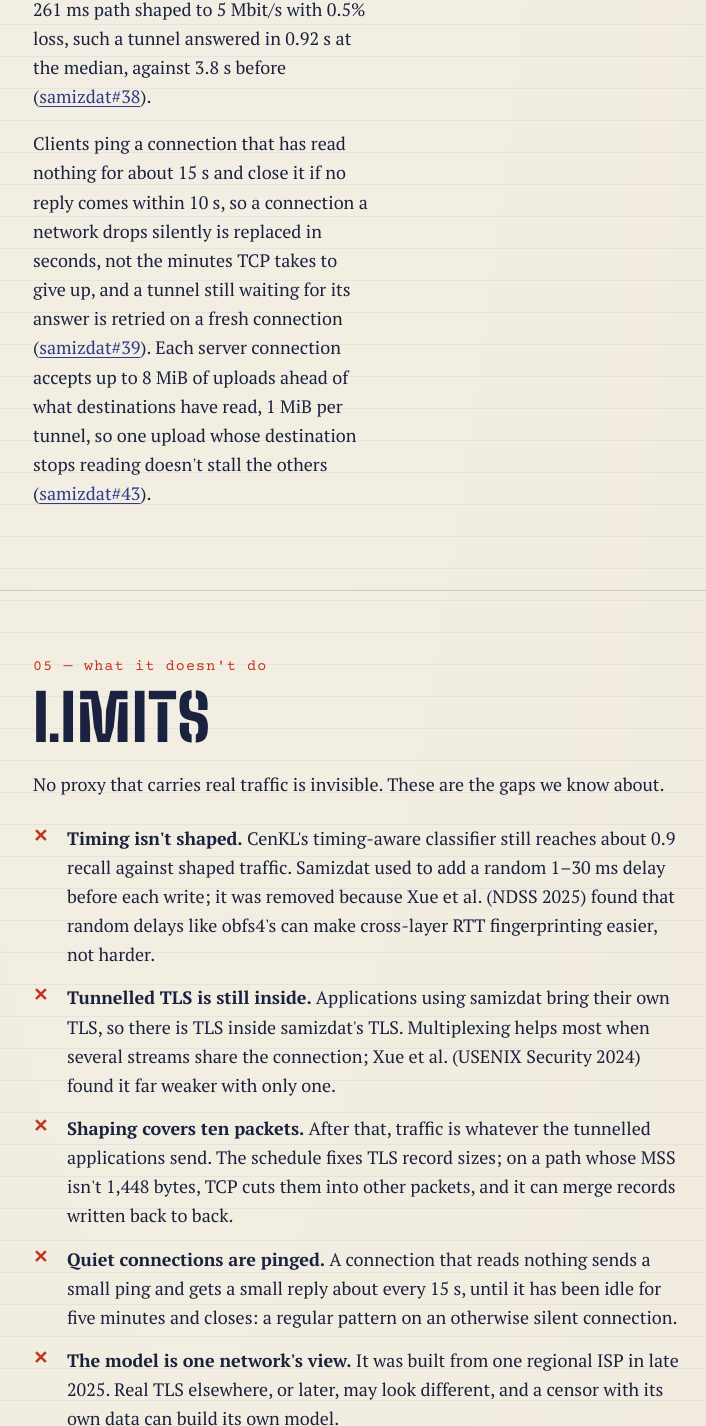
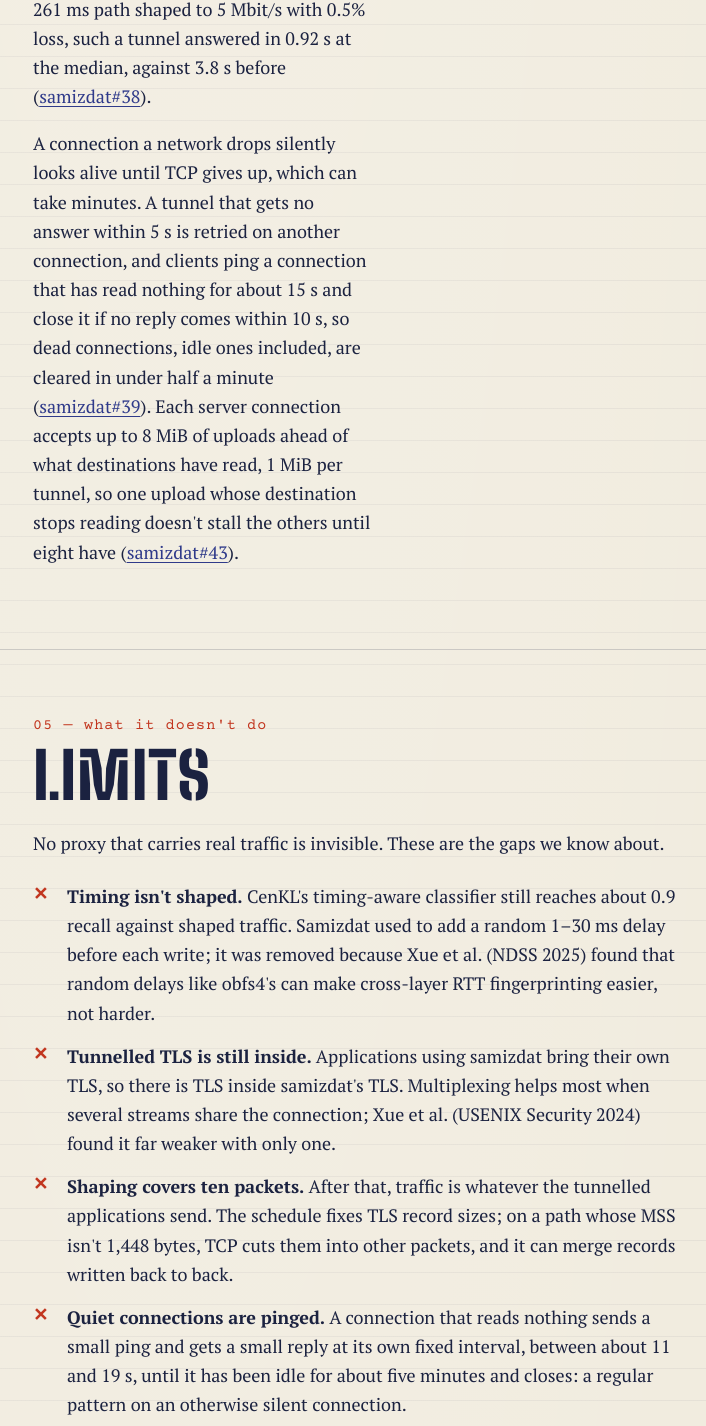
Before and after one commit to getlantern/samizdat-site, a plain HTML site: page index.html in a window 1280 px wide. Shown: the part 7240-8666 px from the top of the page, without its empty margins (63-769 px from the left). Drawn offline with Linux system fonts and the light colour scheme.

Commit message:
Retries come from the 5 s answer timeout; pings clear idle connections; isolation holds until eight uploads stall
Co-Authored-By: Claude Opus 5.5 <noreply@anthropic.com>

```diff
--- a/index.html
+++ b/index.html
@@ -667,7 +667,7 @@ footer .wrap { display: flex; justify-content: space-between; gap: 16px; flex-wr
         <h3><span class="num">D</span>One connection, many streams</h3>
         <p>Every proxied connection is an HTTP/2 CONNECT stream on a long-lived TLS connection that carries up to 100 of them, so a censor counting TLS connections to an address sees few. Servers run samizdat's own lean HTTP/2 server, which batches frames into fewer TLS records and system calls: 66–90% less server CPU per gigabyte downloaded than Go's standard one in benchmarks, with the same frames on the wire.</p>
         <p>The streams take turns. Each one's data waits in its own queue, the server sends about 16&nbsp;KiB from each in turn, and it keeps most unsent data out of the kernel, where nothing could reorder it. A new tunnel opened while a download runs waits behind the write under way and one turn, not the whole download. On a real 261&nbsp;ms path shaped to 5&nbsp;Mbit/s with 0.5% loss, such a tunnel answered in 0.92&nbsp;s at the median, against 3.8&nbsp;s before (<a href="https://github.com/getlantern/samizdat/pull/38">samizdat#38</a>).</p>
-        <p>Clients ping a connection that has read nothing for about 15&nbsp;s and close it if no reply comes within 10&nbsp;s, so a connection a network drops silently is replaced in seconds, not the minutes TCP takes to give up, and a tunnel still waiting for its answer is retried on a fresh connection (<a href="https://github.com/getlantern/samizdat/pull/39">samizdat#39</a>). Each server connection accepts up to 8&nbsp;MiB of uploads ahead of what destinations have read, 1&nbsp;MiB per tunnel, so one upload whose destination stops reading doesn't stall the others (<a href="https://github.com/getlantern/samizdat/pull/43">samizdat#43</a>).</p>
+        <p>A connection a network drops silently looks alive until TCP gives up, which can take minutes. A tunnel that gets no answer within 5&nbsp;s is retried on another connection, and clients ping a connection that has read nothing for about 15&nbsp;s and close it if no reply comes within 10&nbsp;s, so dead connections, idle ones included, are cleared in under half a minute (<a href="https://github.com/getlantern/samizdat/pull/39">samizdat#39</a>). Each server connection accepts up to 8&nbsp;MiB of uploads ahead of what destinations have read, 1&nbsp;MiB per tunnel, so one upload whose destination stops reading doesn't stall the others until eight have (<a href="https://github.com/getlantern/samizdat/pull/43">samizdat#43</a>).</p>
       </div>
       <div>
         <h3><span class="num">E</span>Fragmented ClientHello</h3>
@@ -691,7 +691,7 @@ footer .wrap { display: flex; justify-content: space-between; gap: 16px; flex-wr
         <li><strong>Timing isn't shaped.</strong> CenKL's timing-aware classifier still reaches about 0.9 recall against shaped traffic. Samizdat used to add a random 1–30 ms delay before each write; it was removed because Xue et al. (NDSS 2025) found that random delays like obfs4's can make cross-layer RTT fingerprinting easier, not harder.</li>
         <li><strong>Tunnelled TLS is still inside.</strong> Applications using samizdat bring their own TLS, so there is TLS inside samizdat's TLS. Multiplexing helps most when several streams share the connection; Xue et al. (USENIX Security 2024) found it far weaker with only one.</li>
         <li><strong>Shaping covers ten packets.</strong> After that, traffic is whatever the tunnelled applications send. The schedule fixes TLS record sizes; on a path whose MSS isn't 1,448 bytes, TCP cuts them into other packets, and it can merge records written back to back.</li>
-        <li><strong>Quiet connections are pinged.</strong> A connection that reads nothing sends a small ping and gets a small reply about every 15&nbsp;s, until it has been idle for five minutes and closes: a regular pattern on an otherwise silent connection.</li>
+        <li><strong>Quiet connections are pinged.</strong> A connection that reads nothing sends a small ping and gets a small reply at its own fixed interval, between about 11 and 19&nbsp;s, until it has been idle for about five minutes and closes: a regular pattern on an otherwise silent connection.</li>
         <li><strong>The model is one network's view.</strong> It was built from one regional ISP in late 2025. Real TLS elsewhere, or later, may look different, and a censor with its own data can build its own model.</li>
         <li><strong>The replay record lives in memory.</strong> A server restart forgets the SessionIDs it has accepted, and more than a million in one window shortens how long they're kept. Version 2's 12-hour time limit still applies.</li>
         <li><strong>Streams share one TCP connection.</strong> A lost packet holds up every stream on it until it's resent, and a new tunnel still waits for the write under way and a turn of each running download. In the same test, Shadowsocks, which opens a connection per tunnel, answered in 0.58&nbsp;s.</li>
```
